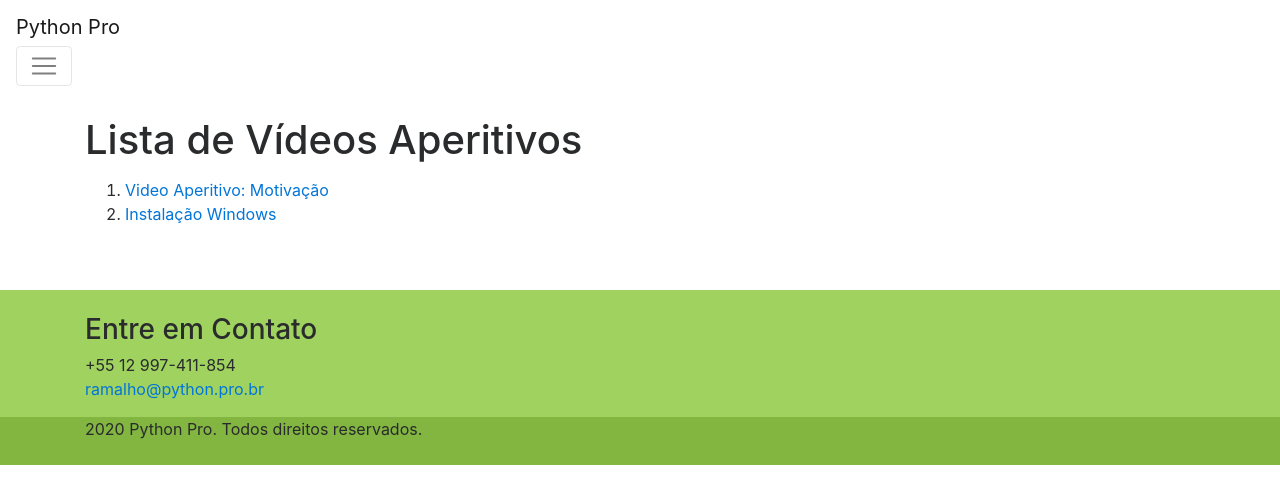
After one commit to alysonbg/curso-django, a Django app: page /aperitivos/ in a window 1280 px wide. The commit adds this page. Shown: the top 504 px of the page. Run offline with Django 3.2, Linux system fonts and the light colour scheme; some libraries are stand-ins or nearby versions.

Commit message:
Criada pagina para mostrar os videos de aperetivo de acordo com o slug do video

```diff
--- /dev/null
+++ b/pypro/aperitivos/templates/aperitivos/indice.html
@@ -0,0 +1,21 @@
+{% extends 'base/base.html' %}
+{% load static %}
+{% block title %}Python Pro - Aperitivos{% endblock %}
+{% block description %}Página com todos os vídeos gratuitos{% endblock description %}
+{% block body %}
+    <div class="container">
+        <div class="row">
+            <div class="col-md-12">
+               <h1 class="mt-4 mb-3">Lista de Vídeos Aperitivos</h1>
+               <ol>
+                    {% for video in videos %}
+                        <li><a href="{{ video.get_absolute_url }}"> {{ video.titulo | default:"Faltando Título" }} </a></li>
+                    {% empty %}
+                        <li>Nenhum Vídeo Encontrado</li>
+                    {% endfor %}
+               </ol>
+
+            </div>
+        </div>
+    </div>
+{% endblock %}
--- a/pypro/aperitivos/templates/aperitivos/video.html
+++ b/pypro/aperitivos/templates/aperitivos/video.html
@@ -6,7 +6,7 @@
     <div class="container">
         <div class="row">
             <div class="col-md-12">
-                <h1 class="mt-4 mb-3">{{ video.titulo }}</h1>
+                <h1 class="mt-4 mb-3">{{ video.titulo | default:"Faltando Título"}}</h1>
                 <iframe src="https://player.vimeo.com/video/{{video.vimeo_id}}" width="640" height="361" frameborder="0"
                     allow="autoplay; fullscreen" allowfullscreen></iframe>
             </div>
--- a/pypro/aperitivos/urls.py
+++ b/pypro/aperitivos/urls.py
@@ -1,8 +1,9 @@
 from django.urls import path
-from pypro.aperitivos.views import video
+from pypro.aperitivos.views import video, indice
 
 
 app_name = 'aperitivos'
 urlpatterns = [
     path('<slug:slug>', video, name='video'),
+    path('', indice, name='indice'),
 ]
--- a/pypro/aperitivos/views.py
+++ b/pypro/aperitivos/views.py
@@ -1,6 +1,29 @@
 from django.shortcuts import render
+from django.urls import reverse
+
+
+class Video:
+    def __init__(self, slug, titulo, vimeo_id):
+        self.slug = slug
+        self.titulo = titulo
+        self.vimeo_id = vimeo_id
+
+    def get_absolute_url(self):
+        return reverse('aperitivos:video', args=(self.slug,))
+
+
+videos = [
+    Video('motivacao', 'Video Aperitivo: Motivação', 423820751),
+    Video('instalacao-windows', 'Instalação Windows', 251497668),
+]
+
+videos_dct = {video.slug: video for video in videos}
+
+
+def indice(request):
+    return render(request, 'aperitivos/indice.html', context={'videos': videos})
 
 
 def video(request, slug):
-    video = {'titulo': 'Video Aperitivo: Motivacão', 'vimeo_id': 423820751}
+    video = videos_dct[slug]
     return render(request, 'aperitivos/video.html', context={'video': video})
--- a/pypro/base/templates/base/base.html
+++ b/pypro/base/templates/base/base.html
@@ -38,31 +38,7 @@
     </nav>
 {% block body %} {% endblock %}
 
-	<footer class="main-footer mt-5 pt-4 text-light">
-		<div class="container">
-			<div class="row">
-				<div class="col">
-					<h3>Entre em Contato</h3>
-					<address>
-						+55 12 997-411-854
-						<br />
-						<a href="mailto:ramalho@python.pro.br">ramalho@python.pro.br</a>
-					</address>
-				</div>
-
-			</div>
-		</div>
-
-		<div class="rights pb-4">
-			<div class="container">
-				<div class="row">
-					<div class="col">
-						{% now 'Y' %} Python Pro. Todos direitos reservados.
-					</div>
-				</div>
-			</div>
-		</div>
-	</footer>
+{% include 'base/footer.html' with contato_email='ramalho@python.pro.br'  %}
 </body>
 
 </html>
--- /dev/null
+++ b/pypro/base/templates/base/footer.html
@@ -0,0 +1,25 @@
+<footer class="main-footer mt-5 pt-4 text-light">
+    <div class="container">
+        <div class="row">
+            <div class="col">
+                <h3>Entre em Contato</h3>
+                <address>
+                    +55 12 997-411-854
+                    <br />
+                    <a href="mailto:{{contato_email}}">{{ contato_email }}</a>
+                </address>
+            </div>
+
+        </div>
+    </div>
+
+    <div class="rights pb-4">
+        <div class="container">
+            <div class="row">
+                <div class="col">
+                    {% now 'Y' %} Python Pro. Todos direitos reservados.
+                </div>
+            </div>
+        </div>
+    </div>
+</footer>
```
Also changed, not shown: pypro/aperitivos/tests/test_indice.py (added, +35 -0 lines), pypro/aperitivos/tests/test_video.py (renamed from pypro/aperitivos/tests.py, +1 -1 lines), pypro/base/tests/test_home.py (+4 -0 lines), pypro/aperitivos/tests/__init__.py (added).
